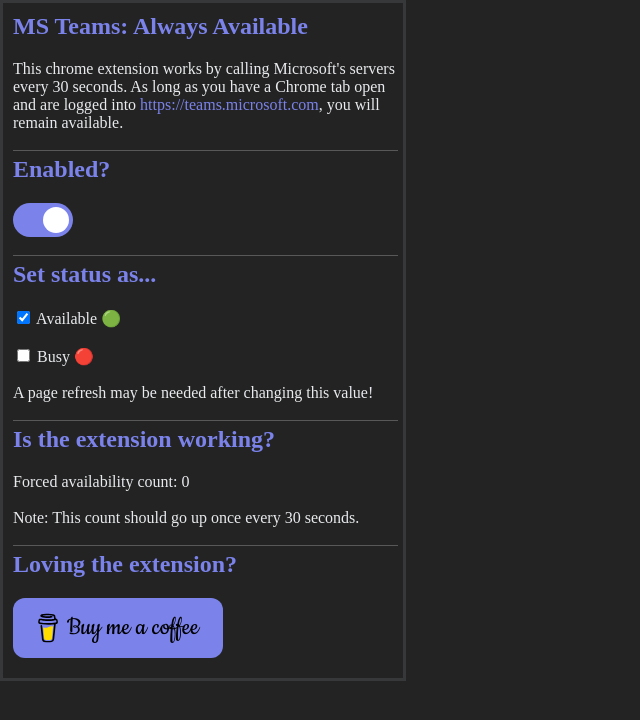
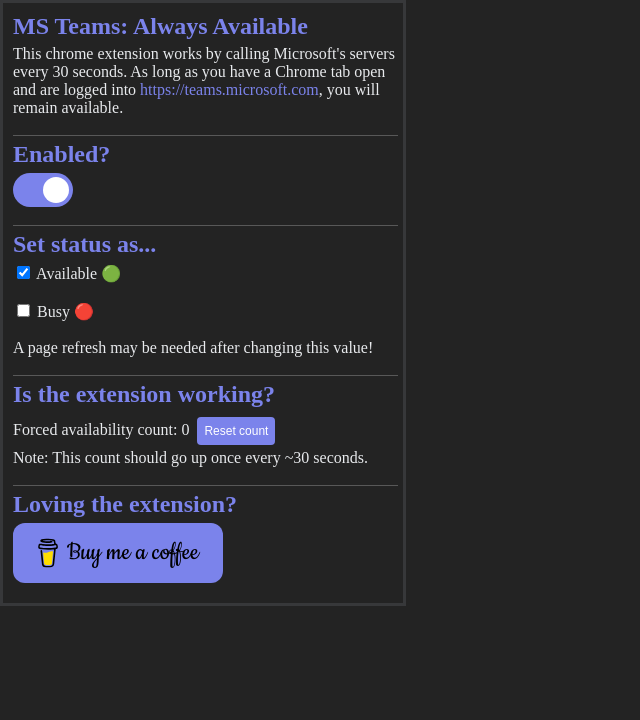
Before and after one commit to akump/MS-Teams-Always-Available, a browser extension: page src/html/settings.html in a window 1280 px wide. Shown: the whole page, without its empty margins (0-640 px from the left). Drawn offline with Linux system fonts and the light colour scheme.

Commit message:
new logic to reset count

```diff
--- a/src/html/settings.html
+++ b/src/html/settings.html
@@ -22,6 +22,7 @@
         .header {
             color: #7B83EB;
             margin-top: 5px;
+            margin-bottom: 5px;
         }
 
         #teams-link:link {
@@ -123,6 +124,19 @@
             border-bottom: 1px solid rgb(88, 88, 88);
         }
 
+        .reset-count {
+            background-color: #7B83EB;
+            border: none;
+            color: white;
+            padding: 7px;
+            text-align: center;
+            text-decoration: none;
+            display: inline-block;
+            font-size: 12px;
+            margin: 4px 0px 4px 4px;
+            cursor: pointer;
+            border-radius: 4px;
+        }
     </style>
 </head>
 
@@ -130,7 +144,8 @@
     <div class="main-container">
         <div class="section">
             <h2 class="header">MS Teams: Always Available</h2>
-            <span>This chrome extension works by calling Microsoft's servers every 30 seconds. As long as you have a Chrome
+            <span>This chrome extension works by calling Microsoft's servers every 30 seconds. As long as you have a
+                Chrome
                 tab open and are logged into <a id="teams-link" href="https://teams.microsoft.com"
                     target="_blank">https://teams.microsoft.com</a>, you will remain available.</span>
             <br></br>
@@ -148,9 +163,9 @@
 
         <div class="section">
             <h2 class="header">Set status as... </h2>
-            <input type="checkbox" id="StatusCheck0" value="Value1"/> Available 🟢
+            <input type="checkbox" id="StatusCheck0" value="Value1" /> Available 🟢
             <br></br>
-            <input type="checkbox" id="StatusCheck1" value="Value1"/> Busy 🔴
+            <input type="checkbox" id="StatusCheck1" value="Value1" /> Busy 🔴
             <br></br>
             <span>A page refresh may be needed after changing this value!</span>
             <br></br>
@@ -159,16 +174,16 @@
         <div class="section">
             <h2 class="header">Is the extension working?</h2>
             <span> Forced availability count: <span id="count"></span></span>
-            <br></br>
-            <span> Note: This count should go up once every 30 seconds.</span>
+            <button class="reset-count" id="resetCount">Reset count</button>
+            <br />
+            <span> Note: This count should go up once every ~30 seconds.</span>
             <br></br>
         </div>
 
         <h2 class="header">Loving the extension?</h2>
-        <script type="text/javascript" src="../js/button.prod.min.js"
-            data-name="bmc-button" data-slug="akump" data-color="#7b83eb" data-emoji="" data-font="Cookie"
-            data-text="Buy me a coffee" data-outline-color="#000000" data-font-color="#000000"
-            data-coffee-color="#FFDD00"></script>
+        <script type="text/javascript" src="../js/button.prod.min.js" data-name="bmc-button" data-slug="akump"
+            data-color="#7b83eb" data-emoji="" data-font="Cookie" data-text="Buy me a coffee"
+            data-outline-color="#000000" data-font-color="#000000" data-coffee-color="#FFDD00"></script>
     </div>
 </body>
 
--- a/src/js/script.js
+++ b/src/js/script.js
@@ -42,9 +42,6 @@
             }, () => {});
             requestCount = 0;
         }
-        if (requestCount > 100000) {
-            requestCount = 1;
-        }
         console.log("count: " + requestCount);
         console.log("status: " + statusType);
 
--- a/src/js/settings.js
+++ b/src/js/settings.js
@@ -13,6 +13,14 @@
     }, () => {});
 };
 
+const resetCount = function () {
+    chrome.storage.sync.set({
+        requestCount: 0
+    }, () => {
+        updateRequestCount();
+    });
+}
+
 const updateRequestCount = function () {
     chrome.storage.sync.get(['requestCount'], function (storage) {
         const {
@@ -27,12 +35,14 @@
     });
 };
 
-setInterval(updateRequestCount, 30 * 1000);
+setInterval(updateRequestCount, 10 * 1000);
 updateRequestCount();
 
 let queued = false;
 
 document.addEventListener('DOMContentLoaded', () => {
+    document.getElementById("resetCount").addEventListener("click", resetCount);
+
     const checkbox = document.querySelector('input[type="checkbox"]');
 
     checkbox.addEventListener('change', () => {
```
